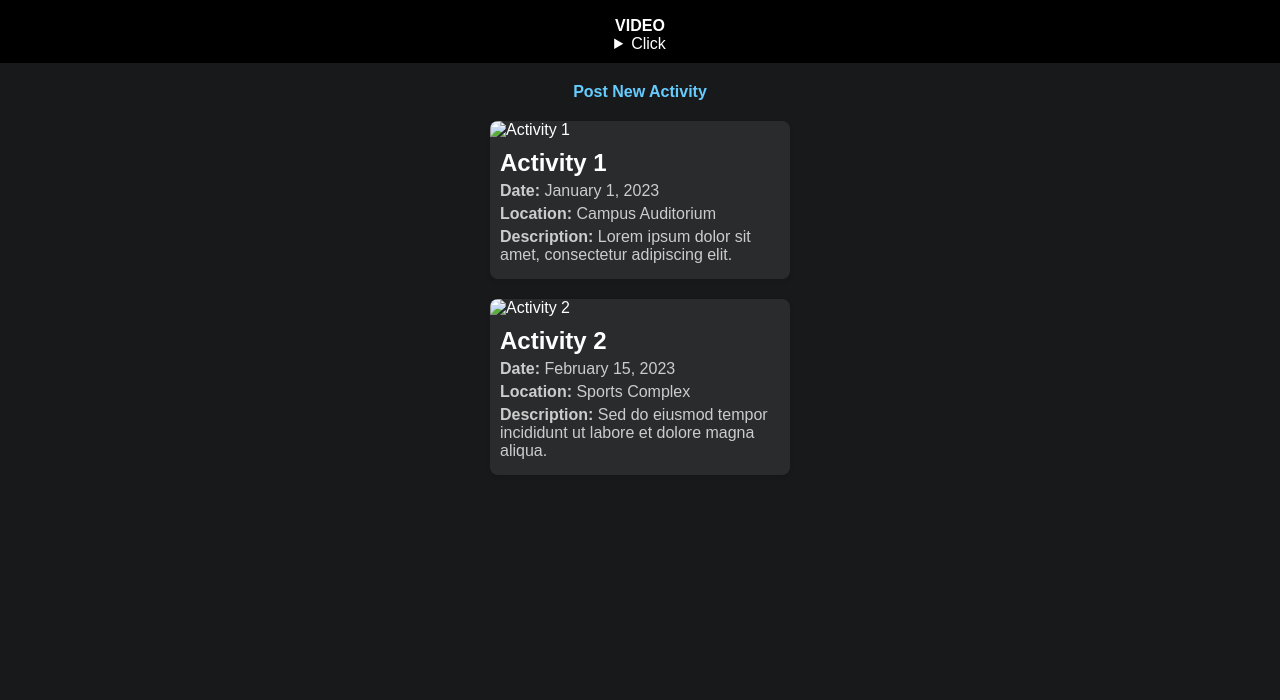
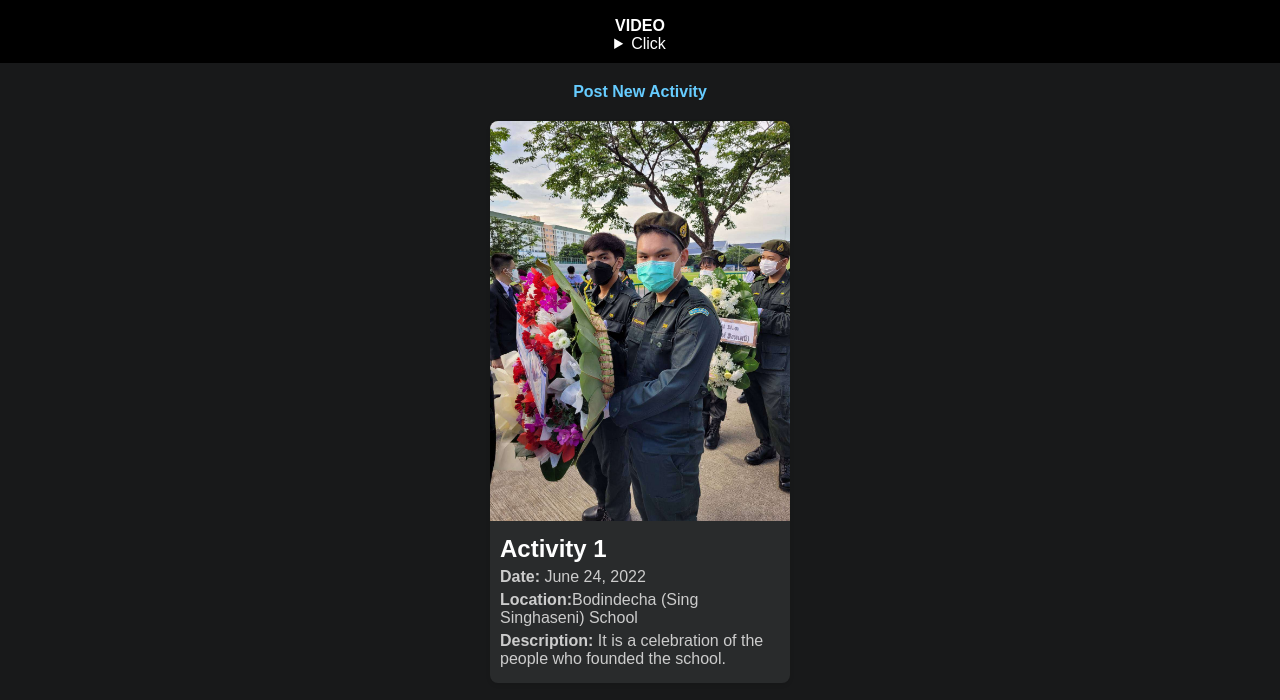
Before and after one commit to KittiphonKamnuan/CS100-Project-G12, a plain HTML site: page html/activity3.html in a window 1280 px wide. Shown: the part 61-761 px from the top of the page. Drawn offline with Linux system fonts and the light colour scheme.

Commit message:
Natt activity

```diff
--- a/html/activity3.html
+++ b/html/activity3.html
@@ -98,22 +98,22 @@
 
         <!-- Replace the following with your activity content -->
         <div class="post" data-index="0" onclick="redirectToActivity('activity1.html')">
-            <img src="../image/activity1.jpg" alt="Activity 1">
+            <img src="../image/NattActivity1.jpg" alt="Activity 1">
             <div class="post-info">
                 <h2>Activity 1</h2>
-                <p><strong>Date:</strong> January 1, 2023</p>
-                <p><strong>Location:</strong> Campus Auditorium</p>
-                <p><strong>Description:</strong> Lorem ipsum dolor sit amet, consectetur adipiscing elit.</p>
+                <p><strong>Date:</strong> June 24, 2022</p>
+                <p><strong>Location:</strong>Bodindecha (Sing Singhaseni) School</p>
+                <p><strong>Description:</strong> It is a celebration of the people who founded the school.</p>
             </div>
         </div>
 
         <div class="post" data-index="1" onclick="redirectToActivity('activity2.html')">
-            <img src="../image/activity2.jpg" alt="Activity 2">
+            <img src="../image/NattActivity2.jpg" alt="Activity 2">
             <div class="post-info">
                 <h2>Activity 2</h2>
-                <p><strong>Date:</strong> February 15, 2023</p>
-                <p><strong>Location:</strong> Sports Complex</p>
-                <p><strong>Description:</strong> Sed do eiusmod tempor incididunt ut labore et dolore magna aliqua.</p>
+                <p><strong>Date:</strong> January 21, 2023</p>
+                <p><strong>Location:</strong> Khao Chon Kai</p>
+                <p><strong>Description:</strong> It is training to enter the reserve army.</p>
             </div>
         </div>
         <!-- End of activity content -->
```
Also changed, not shown: image/NattActivity1.jpg (added), image/NattActivity2.jpg (added).
